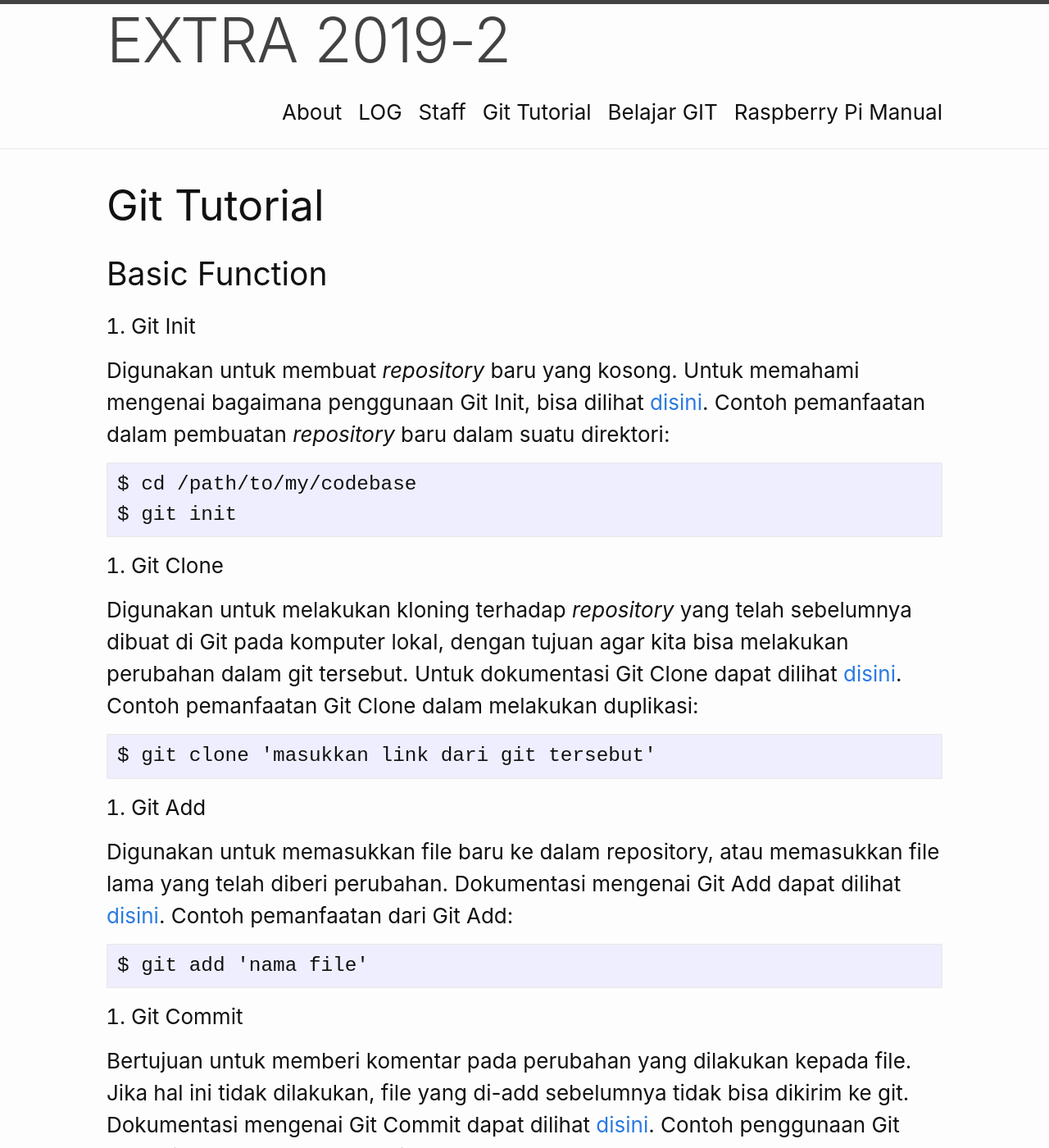
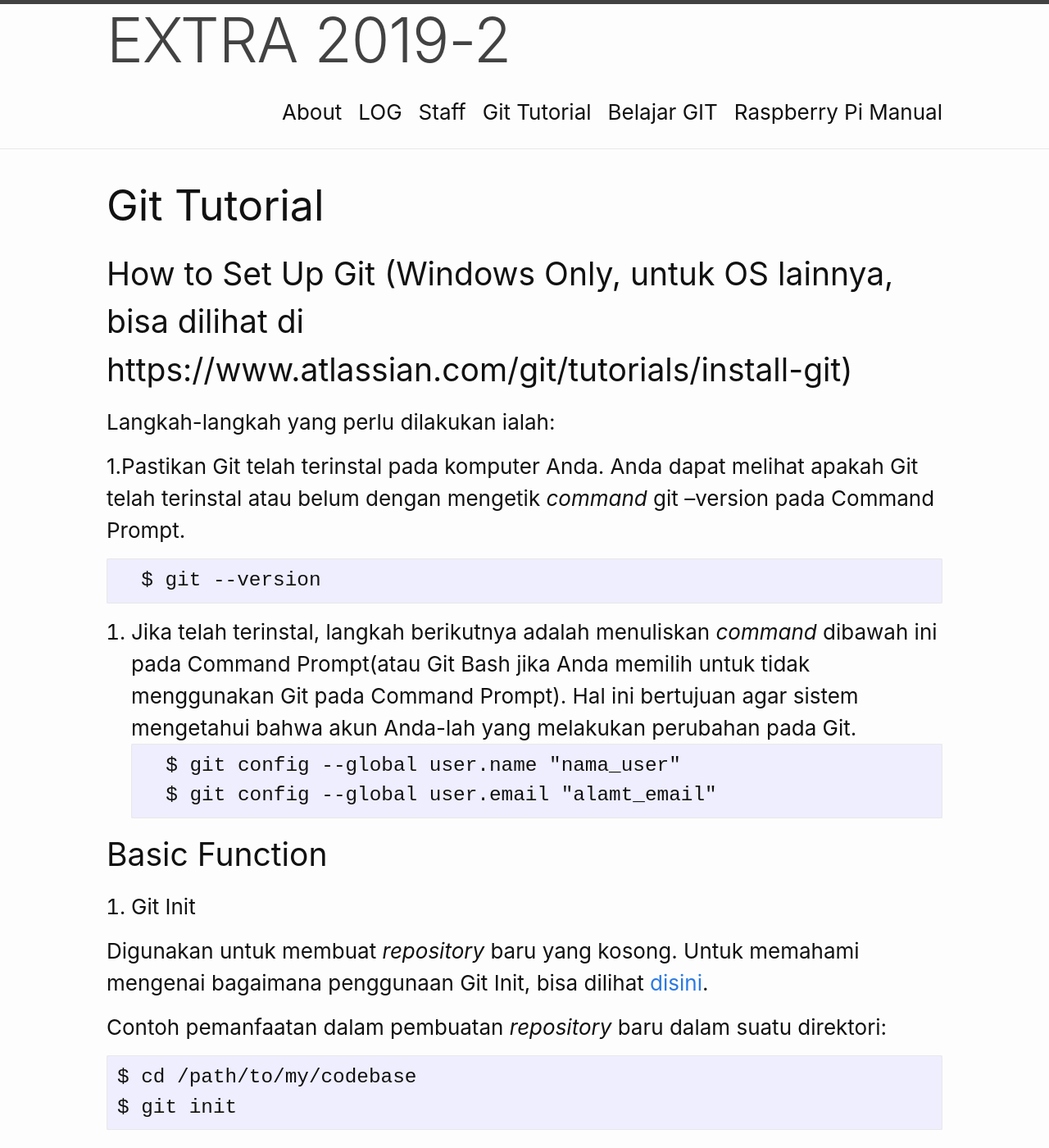
Before and after one commit to UI-FASILKOM-OS/extra192, a Jekyll site: the page built from Dokumen/Git-Tutorial-v2.md, in a window 1280 px wide and 1400 px high. Shown: the whole window at 82% size. Built offline with Jekyll 4.4.1, drawn with Linux system fonts in a browser that asks for light colours; our own code applies the rules of GitHub Pages for plain Markdown files; some of the changed text lies outside the part shown.

Commit message:
Penambahan tutorial melakukan Set-Up Git

````diff
--- a/Dokumen/Git-Tutorial-v2.md
+++ b/Dokumen/Git-Tutorial-v2.md
@@ -1,9 +1,27 @@
 # Git Tutorial
+
+## How to Set Up Git (Windows Only, untuk OS lainnya, bisa dilihat di https://www.atlassian.com/git/tutorials/install-git)
+
+Langkah-langkah yang perlu dilakukan ialah:
+
+  1.Pastikan Git telah terinstal pada komputer Anda. Anda dapat melihat apakah Git telah terinstal atau belum dengan mengetik *command* git --version pada Command Prompt.
+  ```
+  $ git --version
+  ```
+
+  2. Jika telah terinstal, langkah berikutnya adalah menuliskan *command* dibawah ini pada Command Prompt(atau Git Bash jika Anda memilih untuk tidak menggunakan Git pada Command Prompt). Hal ini bertujuan agar sistem mengetahui bahwa akun Anda-lah yang melakukan perubahan pada Git.
+  ```
+  $ git config --global user.name "nama_user"
+  $ git config --global user.email "alamt_email"
+  ```
+
+
 ## Basic Function
 
  1. Git Init
 
 Digunakan untuk membuat *repository* baru yang kosong. Untuk memahami mengenai bagaimana penggunaan Git Init, bisa dilihat [disini](https://git-scm.com/docs/git-init).
+
 Contoh pemanfaatan dalam pembuatan *repository* baru dalam suatu direktori:
 ```
 $ cd /path/to/my/codebase
@@ -13,6 +31,7 @@ $ git init
  2. Git Clone
 
 Digunakan untuk melakukan kloning terhadap *repository* yang telah sebelumnya dibuat di Git pada komputer lokal, dengan tujuan agar kita bisa melakukan perubahan dalam git tersebut. Untuk dokumentasi Git Clone dapat dilihat [disini](https://git-scm.com/docs/git-clone).
+
 Contoh pemanfaatan Git Clone dalam melakukan duplikasi:
 ```
 $ git clone 'masukkan link dari git tersebut'
@@ -21,6 +40,7 @@ $ git clone 'masukkan link dari git tersebut'
  3. Git Add
 
 Digunakan untuk memasukkan file baru ke dalam repository, atau memasukkan file lama yang telah diberi perubahan. Dokumentasi mengenai Git Add dapat dilihat [disini](https://git-scm.com/docs/git-add).
+
 Contoh pemanfaatan dari Git Add:
 ```
 $ git add 'nama file'
@@ -29,6 +49,7 @@ $ git add 'nama file'
  4. Git Commit
 
 Bertujuan untuk memberi komentar pada perubahan yang dilakukan kepada file. Jika hal ini tidak dilakukan, file yang di-add sebelumnya tidak bisa dikirim ke git. Dokumentasi mengenai Git Commit dapat dilihat [disini](https://git-scm.com/docs/git-commit).
+
 Contoh penggunaan Git Commit setelah melakukan Git Add:
 ```
 $ git commit -m "Komentar"
````
